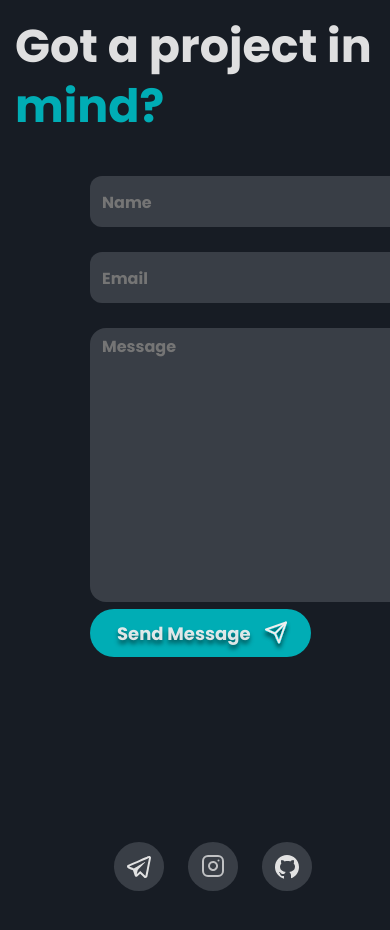
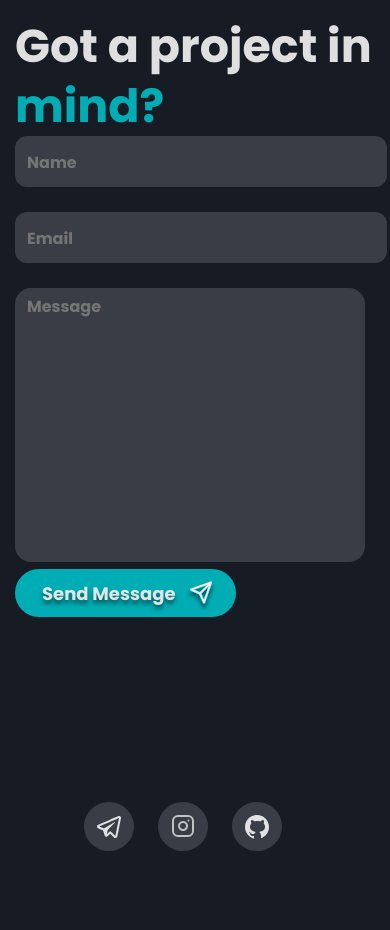
Before and after one commit to ChekhovskyiVlad/Portfolio, a React (Vite) app: page /home in a window 390 px wide. Shown: the part 2180-3110 px from the top of the page. After the commit the page ends 3071 px from the top, so only its background shows below. Built offline with nearby package versions, Linux system fonts and the light colour scheme.

Commit message:
8 commit

```diff
--- a/src/component/Footer/Footer.style.scss
+++ b/src/component/Footer/Footer.style.scss
@@ -5,7 +5,6 @@
     margin-bottom: 40px;
     justify-content: center;
     &__contact{
-        padding-left: 60px;
     }
     &__list-contact{
         display: flex;
--- a/src/pages/HomePage/HomePage.style.scss
+++ b/src/pages/HomePage/HomePage.style.scss
@@ -400,6 +400,9 @@
         font-size: 46px;
         line-height: 60px;
     }
+    .message__form{
+        padding: 0;
+    }
     .message__form-text{
         width: 350px;
     }
```
